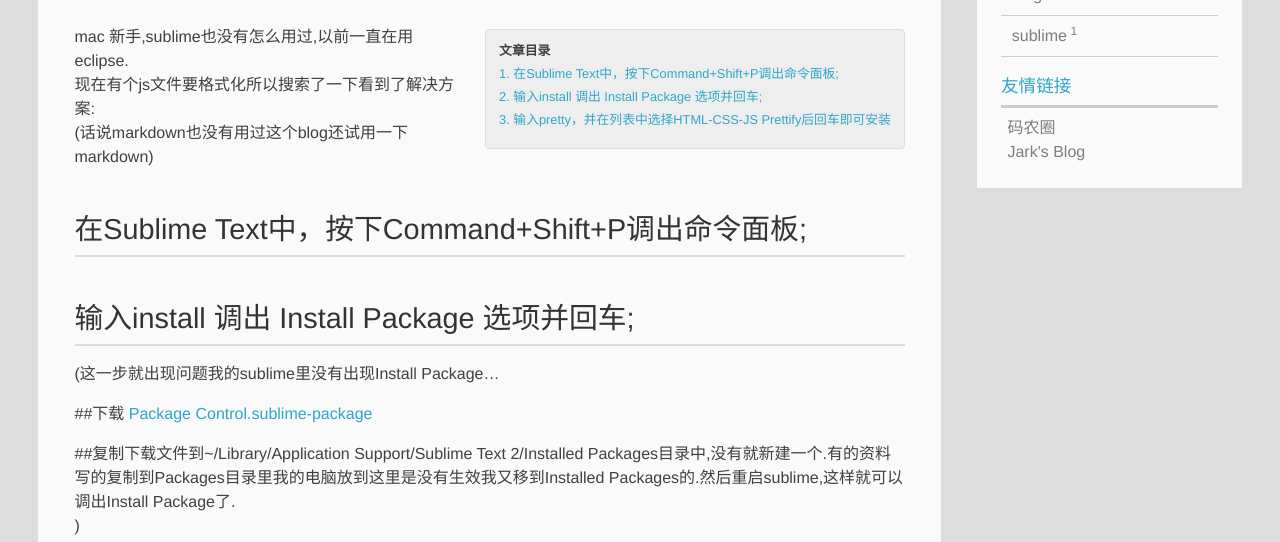
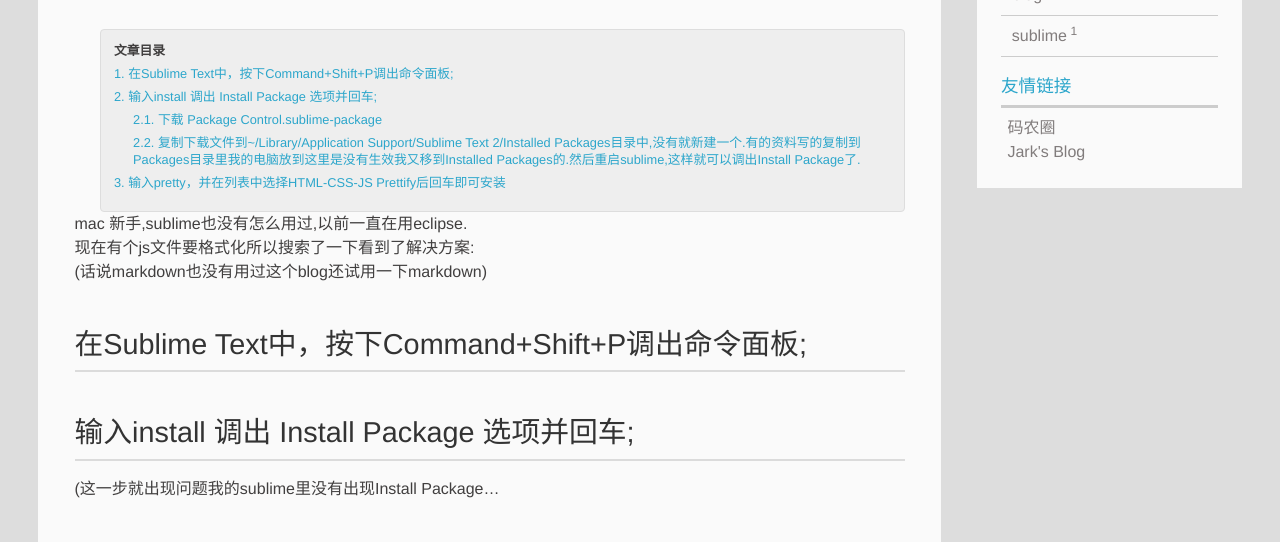
Before and after one commit to lisx/lisx.github.io, a plain HTML site: page post/Sublime-Text插件：HTML-CSS-JAVASCRIPT-JSON快速格式化/index.html in a window 1280 px wide. Shown: the part 406-948 px from the top of the page. Drawn offline with Linux system fonts and the light colour scheme; a script that the page names is missing.

Commit message:
Site updated: 2016-02-15 17:13:05

```diff
--- a/index.html
+++ b/index.html
@@ -95,8 +95,7 @@
 
         <p>mac 新手,sublime也没有怎么用过,以前一直在用eclipse.<br>现在有个js文件要格式化所以搜索了一下看到了解决方案:<br>(话说markdown也没有用过这个blog还试用一下markdown)</p>
 <h1 id="在Sublime-Text中，按下Command-Shift-P调出命令面板"><a href="#在Sublime-Text中，按下Command-Shift-P调出命令面板" class="headerlink" title="在Sublime Text中，按下Command+Shift+P调出命令面板;"></a>在Sublime Text中，按下Command+Shift+P调出命令面板;</h1><h1 id="输入install-调出-Install-Package-选项并回车"><a href="#输入install-调出-Install-Package-选项并回车" class="headerlink" title="输入install 调出 Install Package 选项并回车;"></a>输入install 调出 Install Package 选项并回车;</h1><p>(这一步就出现问题我的sublime里没有出现Install Package…</p>
-<p>##下载 <a href="https://sublime.wbond.net/Package%20Control.sublime-package" target="_blank" rel="external">Package Control.sublime-package</a> </p>
-<p>##复制下载文件到~/Library/Application Support/Sublime Text 2/Installed Packages目录中,没有就新建一个.有的资料写的复制到Packages目录里我的电脑放到这里是没有生效我又移到Installed Packages的.然后重启sublime,这样就可以调出Install Package了.<br>)</p>
+<h2 id="下载-Package-Control-sublime-package"><a href="#下载-Package-Control-sublime-package" class="headerlink" title="下载 Package Control.sublime-package"></a>下载 <a href="https://sublime.wbond.net/Package%20Control.sublime-package" target="_blank" rel="external">Package Control.sublime-package</a></h2><h2 id="复制下载文件到-Library-Application-Support-Sublime-Text-2-Installed-Packages目录中-没有就新建一个-有的资料写的复制到Packages目录里我的电脑放到这里是没有生效我又移到Installed-Packages的-然后重启sublime-这样就可以调出Install-Package了"><a href="#复制下载文件到-Library-Application-Support-Sublime-Text-2-Installed-Packages目录中-没有就新建一个-有的资料写的复制到Packages目录里我的电脑放到这里是没有生效我又移到Installed-Packages的-然后重启sublime-这样就可以调出Install-Package了" class="headerlink" title="复制下载文件到~/Library/Application Support/Sublime Text 2/Installed Packages目录中,没有就新建一个.有的资料写的复制到Packages目录里我的电脑放到这里是没有生效我又移到Installed Packages的.然后重启sublime,这样就可以调出Install Package了."></a>复制下载文件到~/Library/Application Support/Sublime Text 2/Installed Packages目录中,没有就新建一个.有的资料写的复制到Packages目录里我的电脑放到这里是没有生效我又移到Installed Packages的.然后重启sublime,这样就可以调出Install Package了.</h2><p>)</p>
 <h1 id="输入pretty，并在列表中选择HTML-CSS-JS-Prettify后回车即可安装"><a href="#输入pretty，并在列表中选择HTML-CSS-JS-Prettify后回车即可安装" class="headerlink" title="输入pretty，并在列表中选择HTML-CSS-JS Prettify后回车即可安装"></a>输入pretty，并在列表中选择HTML-CSS-JS Prettify后回车即可安装</h1><p>快捷使用方法：</p>
 <p>举例：<br>打开一个压缩的jquery.min.js文件，选中要格式的部分然后按下Ctrl+Shift+H.</p>
 <p>这篇文章使用markdown的#表示h1 和[文字](href)表示超链接.</p>
--- a/post/Sublime-Text插件：HTML-CSS-JAVASCRIPT-JSON快速格式化/index.html
+++ b/post/Sublime-Text插件：HTML-CSS-JAVASCRIPT-JSON快速格式化/index.html
@@ -19,7 +19,7 @@
 <meta property="og:site_name" content="HelloBlog">
 <meta property="og:description" content="mac 新手,sublime也没有怎么用过,以前一直在用eclipse.现在有个js文件要格式化所以搜索了一下看到了解决方案:(话说markdown也没有用过这个blog还试用一下markdown)
 在Sublime Text中，按下Command+Shift+P调出命令面板;输入install 调出 Install Package 选项并回车;(这一步就出现问题我的sublime里没有出现Ins">
-<meta property="og:updated_time" content="2016-02-15T09:11:02.000Z">
+<meta property="og:updated_time" content="2016-02-15T09:12:59.000Z">
 <meta name="twitter:card" content="summary">
 <meta name="twitter:title" content="Sublime Text插件：HTML+CSS+JAVASCRIPT+JSON快速格式化">
 <meta name="twitter:description" content="mac 新手,sublime也没有怎么用过,以前一直在用eclipse.现在有个js文件要格式化所以搜索了一下看到了解决方案:(话说markdown也没有用过这个blog还试用一下markdown)
@@ -98,14 +98,13 @@
 		<div id="toc" class="toc-article">
 			<strong class="toc-title">文章目录</strong>
 
-			<ol class="toc"><li class="toc-item toc-level-1"><a class="toc-link" href="#在Sublime-Text中，按下Command-Shift-P调出命令面板"><span class="toc-number">1.</span> <span class="toc-text">在Sublime Text中，按下Command+Shift+P调出命令面板;</span></a></li><li class="toc-item toc-level-1"><a class="toc-link" href="#输入install-调出-Install-Package-选项并回车"><span class="toc-number">2.</span> <span class="toc-text">输入install 调出 Install Package 选项并回车;</span></a></li><li class="toc-item toc-level-1"><a class="toc-link" href="#输入pretty，并在列表中选择HTML-CSS-JS-Prettify后回车即可安装"><span class="toc-number">3.</span> <span class="toc-text">输入pretty，并在列表中选择HTML-CSS-JS Prettify后回车即可安装</span></a></li></ol>
+			<ol class="toc"><li class="toc-item toc-level-1"><a class="toc-link" href="#在Sublime-Text中，按下Command-Shift-P调出命令面板"><span class="toc-number">1.</span> <span class="toc-text">在Sublime Text中，按下Command+Shift+P调出命令面板;</span></a></li><li class="toc-item toc-level-1"><a class="toc-link" href="#输入install-调出-Install-Package-选项并回车"><span class="toc-number">2.</span> <span class="toc-text">输入install 调出 Install Package 选项并回车;</span></a><ol class="toc-child"><li class="toc-item toc-level-2"><a class="toc-link" href="#下载-Package-Control-sublime-package"><span class="toc-number">2.1.</span> <span class="toc-text">下载 Package Control.sublime-package</span></a></li><li class="toc-item toc-level-2"><a class="toc-link" href="#复制下载文件到-Library-Application-Support-Sublime-Text-2-Installed-Packages目录中-没有就新建一个-有的资料写的复制到Packages目录里我的电脑放到这里是没有生效我又移到Installed-Packages的-然后重启sublime-这样就可以调出Install-Package了"><span class="toc-number">2.2.</span> <span class="toc-text">复制下载文件到~/Library/Application Support/Sublime Text 2/Installed Packages目录中,没有就新建一个.有的资料写的复制到Packages目录里我的电脑放到这里是没有生效我又移到Installed Packages的.然后重启sublime,这样就可以调出Install Package了.</span></a></li></ol></li><li class="toc-item toc-level-1"><a class="toc-link" href="#输入pretty，并在列表中选择HTML-CSS-JS-Prettify后回车即可安装"><span class="toc-number">3.</span> <span class="toc-text">输入pretty，并在列表中选择HTML-CSS-JS Prettify后回车即可安装</span></a></li></ol>
 
 		</div>
 
 		<p>mac 新手,sublime也没有怎么用过,以前一直在用eclipse.<br>现在有个js文件要格式化所以搜索了一下看到了解决方案:<br>(话说markdown也没有用过这个blog还试用一下markdown)</p>
 <h1 id="在Sublime-Text中，按下Command-Shift-P调出命令面板"><a href="#在Sublime-Text中，按下Command-Shift-P调出命令面板" class="headerlink" title="在Sublime Text中，按下Command+Shift+P调出命令面板;"></a>在Sublime Text中，按下Command+Shift+P调出命令面板;</h1><h1 id="输入install-调出-Install-Package-选项并回车"><a href="#输入install-调出-Install-Package-选项并回车" class="headerlink" title="输入install 调出 Install Package 选项并回车;"></a>输入install 调出 Install Package 选项并回车;</h1><p>(这一步就出现问题我的sublime里没有出现Install Package…</p>
-<p>##下载 <a href="https://sublime.wbond.net/Package%20Control.sublime-package" target="_blank" rel="external">Package Control.sublime-package</a> </p>
-<p>##复制下载文件到~/Library/Application Support/Sublime Text 2/Installed Packages目录中,没有就新建一个.有的资料写的复制到Packages目录里我的电脑放到这里是没有生效我又移到Installed Packages的.然后重启sublime,这样就可以调出Install Package了.<br>)</p>
+<h2 id="下载-Package-Control-sublime-package"><a href="#下载-Package-Control-sublime-package" class="headerlink" title="下载 Package Control.sublime-package"></a>下载 <a href="https://sublime.wbond.net/Package%20Control.sublime-package" target="_blank" rel="external">Package Control.sublime-package</a></h2><h2 id="复制下载文件到-Library-Application-Support-Sublime-Text-2-Installed-Packages目录中-没有就新建一个-有的资料写的复制到Packages目录里我的电脑放到这里是没有生效我又移到Installed-Packages的-然后重启sublime-这样就可以调出Install-Package了"><a href="#复制下载文件到-Library-Application-Support-Sublime-Text-2-Installed-Packages目录中-没有就新建一个-有的资料写的复制到Packages目录里我的电脑放到这里是没有生效我又移到Installed-Packages的-然后重启sublime-这样就可以调出Install-Package了" class="headerlink" title="复制下载文件到~/Library/Application Support/Sublime Text 2/Installed Packages目录中,没有就新建一个.有的资料写的复制到Packages目录里我的电脑放到这里是没有生效我又移到Installed Packages的.然后重启sublime,这样就可以调出Install Package了."></a>复制下载文件到~/Library/Application Support/Sublime Text 2/Installed Packages目录中,没有就新建一个.有的资料写的复制到Packages目录里我的电脑放到这里是没有生效我又移到Installed Packages的.然后重启sublime,这样就可以调出Install Package了.</h2><p>)</p>
 <h1 id="输入pretty，并在列表中选择HTML-CSS-JS-Prettify后回车即可安装"><a href="#输入pretty，并在列表中选择HTML-CSS-JS-Prettify后回车即可安装" class="headerlink" title="输入pretty，并在列表中选择HTML-CSS-JS Prettify后回车即可安装"></a>输入pretty，并在列表中选择HTML-CSS-JS Prettify后回车即可安装</h1><p>快捷使用方法：</p>
 <p>举例：<br>打开一个压缩的jquery.min.js文件，选中要格式的部分然后按下Ctrl+Shift+H.</p>
 <p>这篇文章使用markdown的#表示h1 和[文字](href)表示超链接.</p>
@@ -167,7 +166,7 @@
   <div id="toc" class="toc-aside">
   <strong class="toc-title">文章目录</strong>
 
- <ol class="toc"><li class="toc-item toc-level-1"><a class="toc-link" href="#在Sublime-Text中，按下Command-Shift-P调出命令面板"><span class="toc-number">1.</span> <span class="toc-text">在Sublime Text中，按下Command+Shift+P调出命令面板;</span></a></li><li class="toc-item toc-level-1"><a class="toc-link" href="#输入install-调出-Install-Package-选项并回车"><span class="toc-number">2.</span> <span class="toc-text">输入install 调出 Install Package 选项并回车;</span></a></li><li class="toc-item toc-level-1"><a class="toc-link" href="#输入pretty，并在列表中选择HTML-CSS-JS-Prettify后回车即可安装"><span class="toc-number">3.</span> <span class="toc-text">输入pretty，并在列表中选择HTML-CSS-JS Prettify后回车即可安装</span></a></li></ol>
+ <ol class="toc"><li class="toc-item toc-level-1"><a class="toc-link" href="#在Sublime-Text中，按下Command-Shift-P调出命令面板"><span class="toc-number">1.</span> <span class="toc-text">在Sublime Text中，按下Command+Shift+P调出命令面板;</span></a></li><li class="toc-item toc-level-1"><a class="toc-link" href="#输入install-调出-Install-Package-选项并回车"><span class="toc-number">2.</span> <span class="toc-text">输入install 调出 Install Package 选项并回车;</span></a><ol class="toc-child"><li class="toc-item toc-level-2"><a class="toc-link" href="#下载-Package-Control-sublime-package"><span class="toc-number">2.1.</span> <span class="toc-text">下载 Package Control.sublime-package</span></a></li><li class="toc-item toc-level-2"><a class="toc-link" href="#复制下载文件到-Library-Application-Support-Sublime-Text-2-Installed-Packages目录中-没有就新建一个-有的资料写的复制到Packages目录里我的电脑放到这里是没有生效我又移到Installed-Packages的-然后重启sublime-这样就可以调出Install-Package了"><span class="toc-number">2.2.</span> <span class="toc-text">复制下载文件到~/Library/Application Support/Sublime Text 2/Installed Packages目录中,没有就新建一个.有的资料写的复制到Packages目录里我的电脑放到这里是没有生效我又移到Installed Packages的.然后重启sublime,这样就可以调出Install Package了.</span></a></li></ol></li><li class="toc-item toc-level-1"><a class="toc-link" href="#输入pretty，并在列表中选择HTML-CSS-JS-Prettify后回车即可安装"><span class="toc-number">3.</span> <span class="toc-text">输入pretty，并在列表中选择HTML-CSS-JS Prettify后回车即可安装</span></a></li></ol>
 
   </div>
 
```
